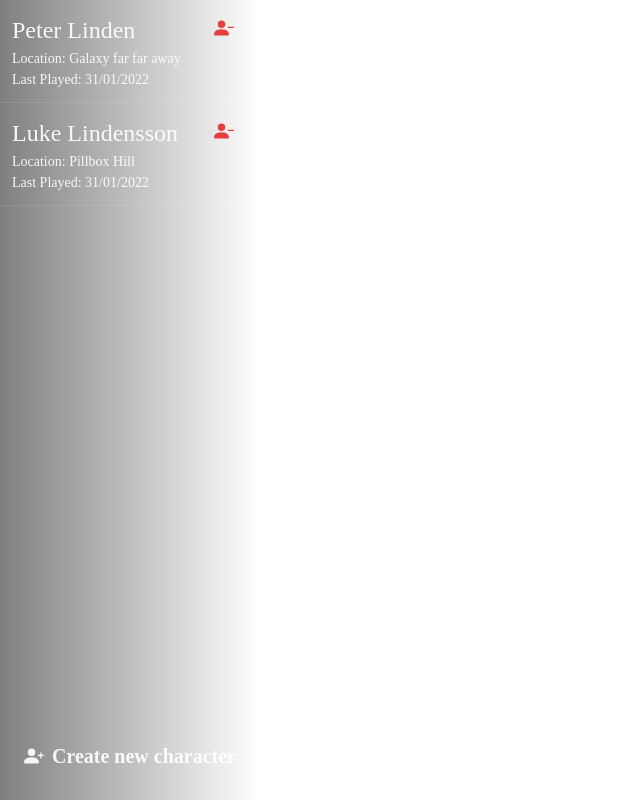
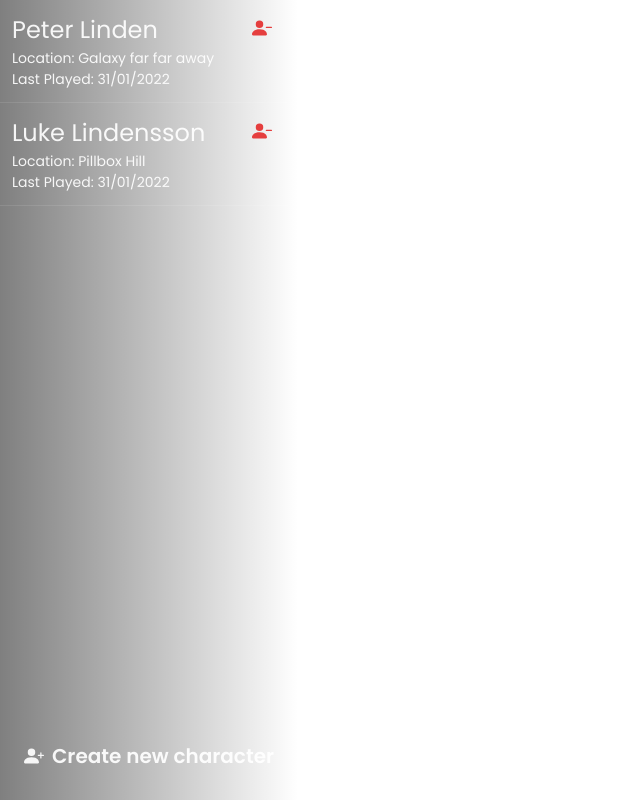
Before and after one commit to overextended/ox_core, a React (Create React App) app in the folder web/: page / in a window 1280 px wide. Shown: the whole page, without its empty margins (0-640 px from the left). Built offline with nearby package versions, Linux system fonts and the light colour scheme.

Commit message:
fix(nui): Import font

```diff
--- a/web/src/index.css
+++ b/web/src/index.css
@@ -1,3 +1,5 @@
+@import url('https://fonts.googleapis.com/css2?family=Poppins:wght@400;500;600&display=swap');
+
 /* html {
   background-image: url('https://i.imgur.com/dc9l0AT.jpeg');
 } */
```
